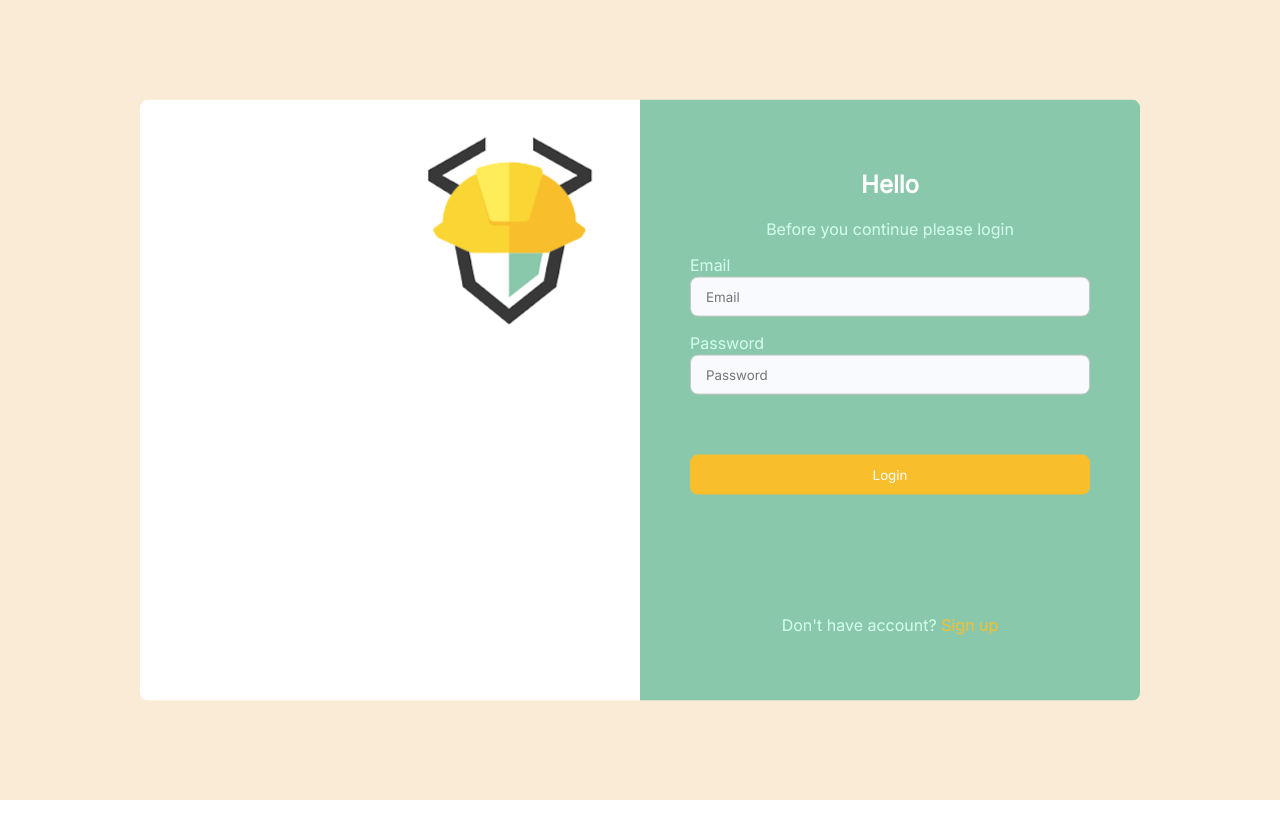
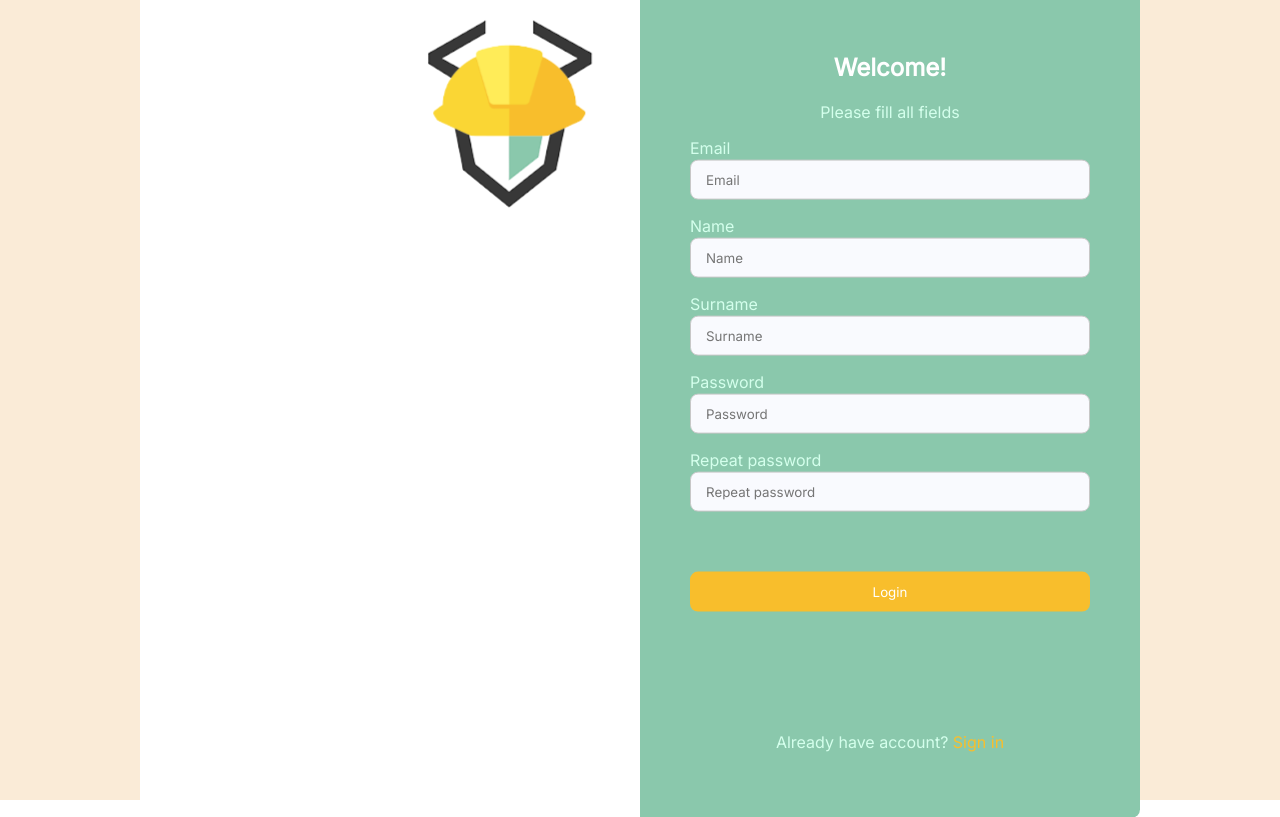
Before and after one commit to ishak-dev/AntColony-Frontend, a React (Vite) app: page / in a window 1280 px wide. Both pictures are taken after a click on the element "Sign up". Built offline with nearby package versions, Linux system fonts and the light colour scheme.

Commit message:
register component

```diff
--- /dev/null
+++ b/src/components/login/signin.jsx
@@ -0,0 +1,24 @@
+import React from "react";
+
+const Signin = ({ handleSignUp }) => {
+  return (
+    <div className="right-side">
+      <h2>Hello</h2>
+      <p>Before you continue please login</p>
+      <label htmlFor="email">
+        <p>Email</p>
+      </label>
+      <input placeholder="Email" id="email" name="email" />
+      <label htmlFor="password">
+        <p>Password</p>
+      </label>
+      <input placeholder="Password" id="password" name="password" />
+      <button className="login-btn">Login</button>
+      <p className="dont-have-acc">
+        Don't have account? <span onClick={() => handleSignUp()}>Sign up</span>
+      </p>
+    </div>
+  );
+};
+
+export default Signin;
--- /dev/null
+++ b/src/components/login/signup.jsx
@@ -0,0 +1,42 @@
+import React from "react";
+
+const Signup = ({ handleSignIn }) => {
+  return (
+    <div className="right-side">
+      <h2>Welcome!</h2>
+      <p>Please fill all fields</p>
+      <label htmlFor="email">
+        <p>Email</p>
+      </label>
+      <input placeholder="Email" id="email" name="email" />
+      <label htmlFor="name">
+        <p>Name</p>
+      </label>
+      <input placeholder="Name" id="name" name="name" />
+      <label htmlFor="surname">
+        <p>Surname</p>
+      </label>
+      <input placeholder="Surname" id="surname" name="surname" />
+      <label htmlFor="password">
+        <p>Password</p>
+      </label>
+      <input placeholder="Password" id="password" name="password" />
+      <label htmlFor="repeat-password">
+        <p>Repeat password</p>
+      </label>
+      <input
+        placeholder="Repeat password"
+        id="repeat-password"
+        name="repeat-password"
+      />
+
+      <button className="login-btn">Login</button>
+      <p className="dont-have-acc">
+        Already have account?{" "}
+        <span onClick={() => handleSignIn()}>Sign in</span>
+      </p>
+    </div>
+  );
+};
+
+export default Signup;
--- a/src/pages/login.jsx
+++ b/src/pages/login.jsx
@@ -1,29 +1,26 @@
-import React from "react";
+import React, { useState } from "react";
 import logo from "../assets/logo.png";
 import "../style/login/login.css";
+import Signin from "../components/login/signin";
+import Signup from "../components/login/signup";
 const Login = () => {
+  const [openSignUp, setOpenSignUp] = useState(false);
+
+  const handleSignUpIn = () => {
+    setOpenSignUp((prevState) => !prevState);
+  };
   return (
     <div className="login-section">
       <div className="login-container">
         <div className="left-side">
           <img src={logo} alt="logo" />
         </div>
-        <div className="right-side">
-          <h2>Hello</h2>
-          <p>Before you continue please login</p>
-          <label htmlFor="email">
-            <p>Email</p>
-          </label>
-          <input placeholder="Email" id="email" name="email" />
-          <label htmlFor="password">
-            <p>Password</p>
-          </label>
-          <input placeholder="Password" id="password" name="password" />
-          <button className="login-btn">Login</button>
-          <p className="dont-have-acc">
-            Don't have account? <span>Sign up</span>
-          </p>
-        </div>
+
+        {!openSignUp ? (
+          <Signin handleSignUp={handleSignUpIn} />
+        ) : (
+          <Signup handleSignIn={handleSignUpIn} />
+        )}
       </div>
     </div>
   );
```
